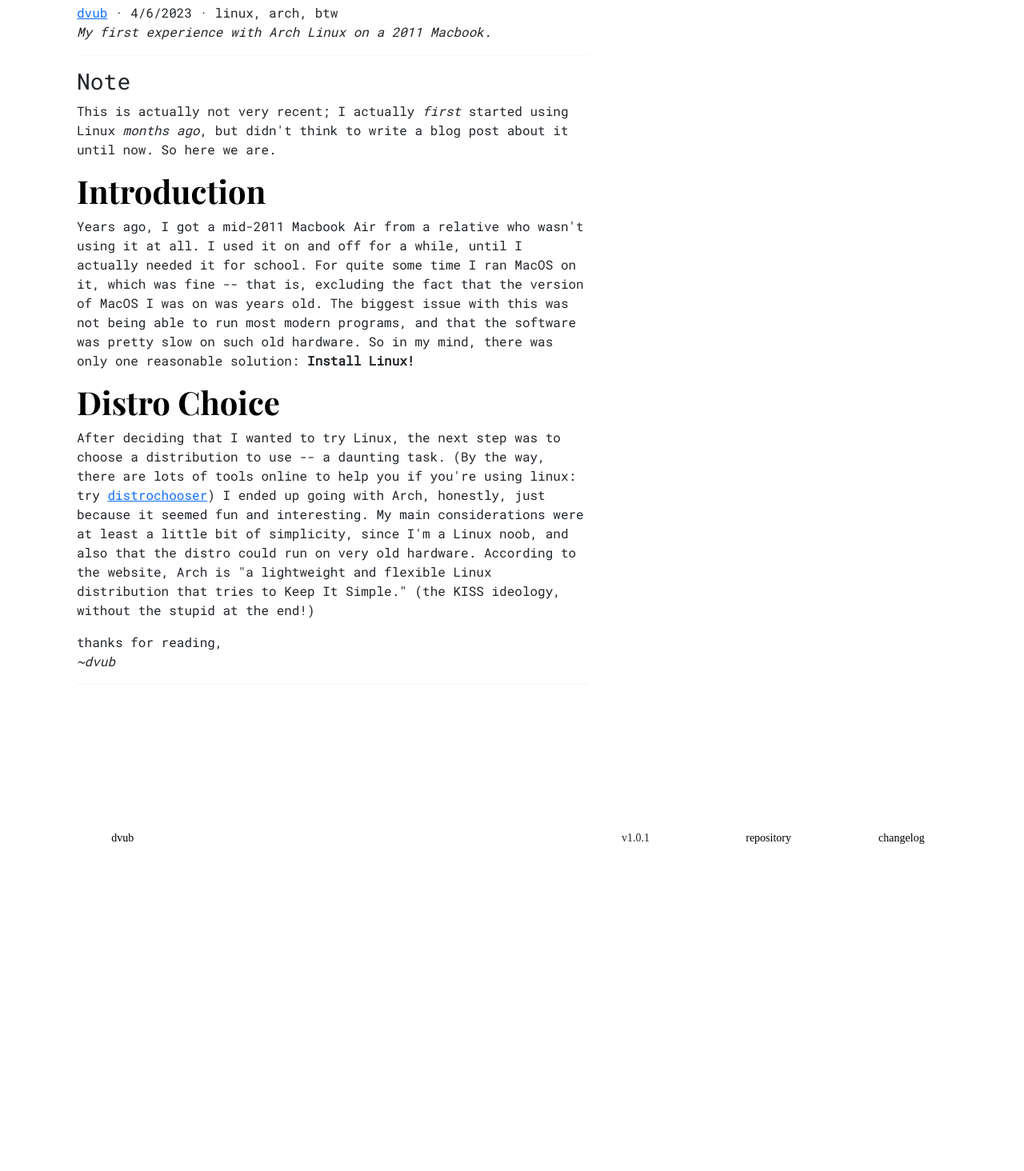
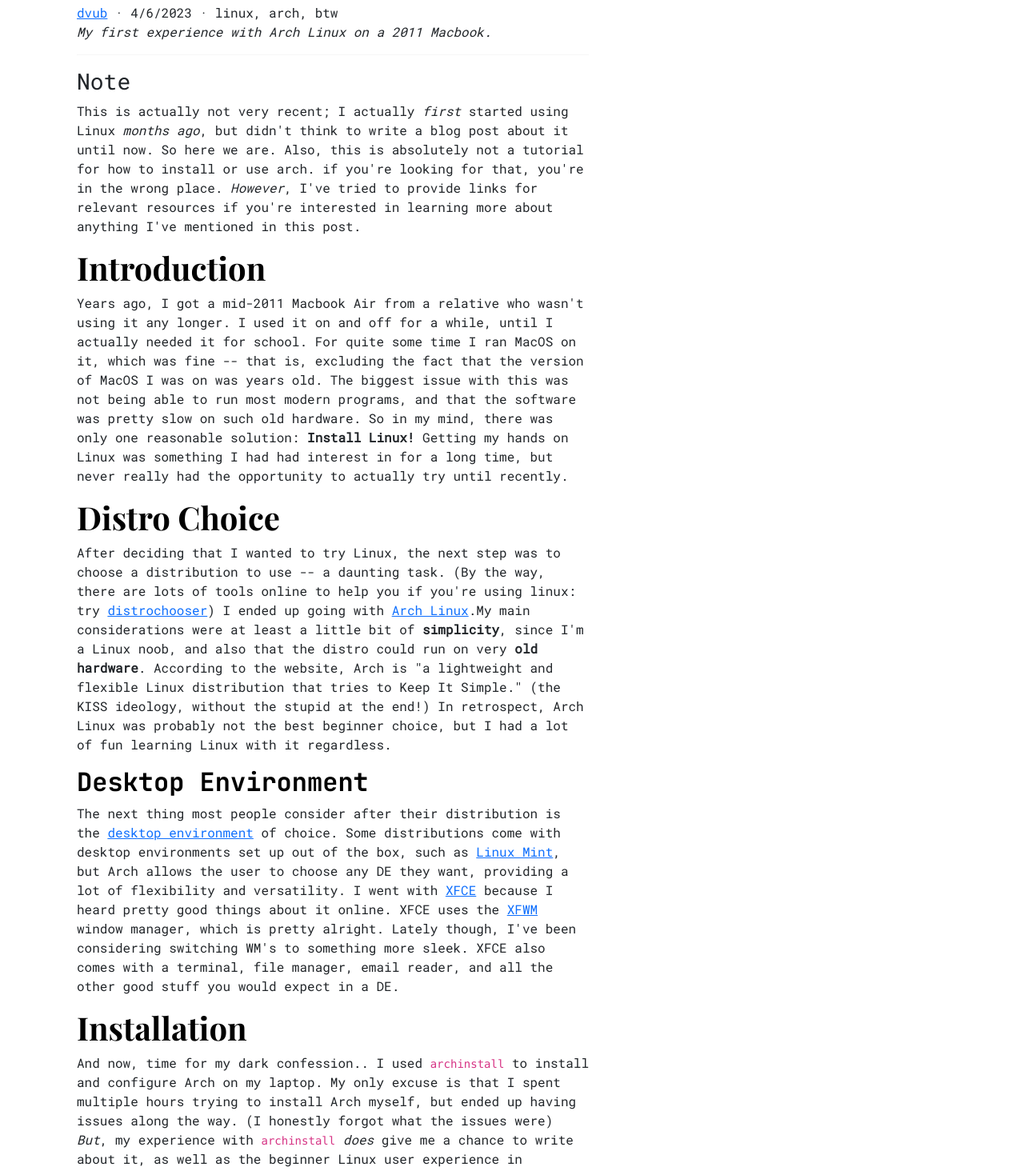
Before and after one commit to dvub/dvub-site, a Next.js app: page /posts/first-linux-experience in a window 1280 px wide. Shown: the part 140-1604 px from the top of the page at 80% size. Before the commit the page ends 1220 px from the top, so only its background shows below. Built offline with nearby package versions, Linux system fonts and the light colour scheme; a small style sheet from the web is missing; a web font is replaced by a local one.

Commit message:
Update first-linux-experience.mdx

```diff
--- a/pages/posts/first-linux-experience.mdx
+++ b/pages/posts/first-linux-experience.mdx
@@ -12,13 +12,21 @@
 
 ### Note
 This is actually not very recent; I actually *first* started using Linux *months ago*, but didn't think to write a blog post about it until now. So here we are.
+Also, this is absolutely not a tutorial for how to install or use arch. if you're looking for that, you're in the wrong place. *However*, I've tried to provide links for relevant resources if you're interested in learning more about anything I've mentioned in this post.
 
 # Introduction
-Years ago, I got a mid-2011 Macbook Air from a relative who wasn't using it at all. I used it on and off for a while, until I actually needed it for school. For quite some time I ran MacOS on it, which was fine -- that is, excluding the fact that the version of MacOS I was on was years old. The biggest issue with this was not being able to run most modern programs, and that the software was pretty slow on such old hardware. So in my mind, there was only one reasonable solution: **Install Linux!**
+Years ago, I got a mid-2011 Macbook Air from a relative who wasn't using it any longer. I used it on and off for a while, until I actually needed it for school. For quite some time I ran MacOS on it, which was fine -- that is, excluding the fact that the version of MacOS I was on was years old. The biggest issue with this was not being able to run most modern programs, and that the software was pretty slow on such old hardware. So in my mind, there was only one reasonable solution: **Install Linux!** Getting my hands on Linux was something I had had interest in for a long time, but never really had the opportunity to actually try until recently.
 
 # Distro Choice
-After deciding that I wanted to try Linux, the next step was to choose a distribution to use -- a daunting task. (By the way, there are lots of tools online to help you if you're using linux: try [distrochooser](https://distrochooser.de/)) I ended up going with Arch, honestly, just because it seemed fun and interesting. My main considerations were at least a little bit of simplicity, since I'm a Linux noob, and also that the distro could run on very old hardware. According to the website, Arch is "a lightweight and flexible Linux distribution that tries to Keep It Simple." (the KISS ideology, without the stupid at the end!)
+After deciding that I wanted to try Linux, the next step was to choose a distribution to use -- a daunting task. (By the way, there are lots of tools online to help you if you're using linux: try [distrochooser](https://distrochooser.de/)) I ended up going with [Arch Linux](https://archlinux.org/).My main considerations were at least a little bit of **simplicity**, since I'm a Linux noob, and also that the distro could run on very **old hardware**. According to the website, Arch is "a lightweight and flexible Linux distribution that tries to Keep It Simple." (the KISS ideology, without the stupid at the end!) In retrospect, Arch Linux was probably not the best beginner choice, but I had a lot of fun learning Linux with it regardless.
 
+## Desktop Environment
+The next thing most people consider after their distribution is the [desktop environment](https://en.wikipedia.org/wiki/Desktop_environment) of choice. Some distributions come with desktop environments set up out of the box, such as [Linux Mint](https://linuxmint.com/), but Arch allows the user to choose any DE they want, providing a lot of flexibility and versatility. I went with [XFCE](https://www.xfce.org/) because I heard pretty good things about it online. XFCE uses the [XFWM](https://docs.xfce.org/xfce/xfwm4/introduction) window manager, which is pretty alright. Lately though, I've been considering switching WM's to something more sleek.  XFCE also comes with a terminal, file manager, email reader, and all the other good stuff you would expect in a DE.
+
+# Installation
+And now, time for my dark confession.. I used `archinstall` to install and configure Arch on my laptop. My only excuse is that I spent multiple hours trying to install Arch myself, but ended up having issues along the way. (I honestly forgot what the issues were) *But*, my experience with `archinstall` *does* give me a chance to write about it, as well as the beginner Linux user experience in general. In short, `archinstall` was **incredibly convenient and easy to use** for a noob user. (me) The configuration options were pretty simple to understand and with `archinstall` the process probably took 20 minutes in total. Overall, I would say it was extremely approachable as a complete beginner. I'm sure that if I had dedicated a bit more time and patience to manually installing, I could have gotten it, but I just decided to try `archinstall`.
+
+# Issues
 
 
 export default ({children}) => <Layout meta={meta}>{children}</Layout>
```
